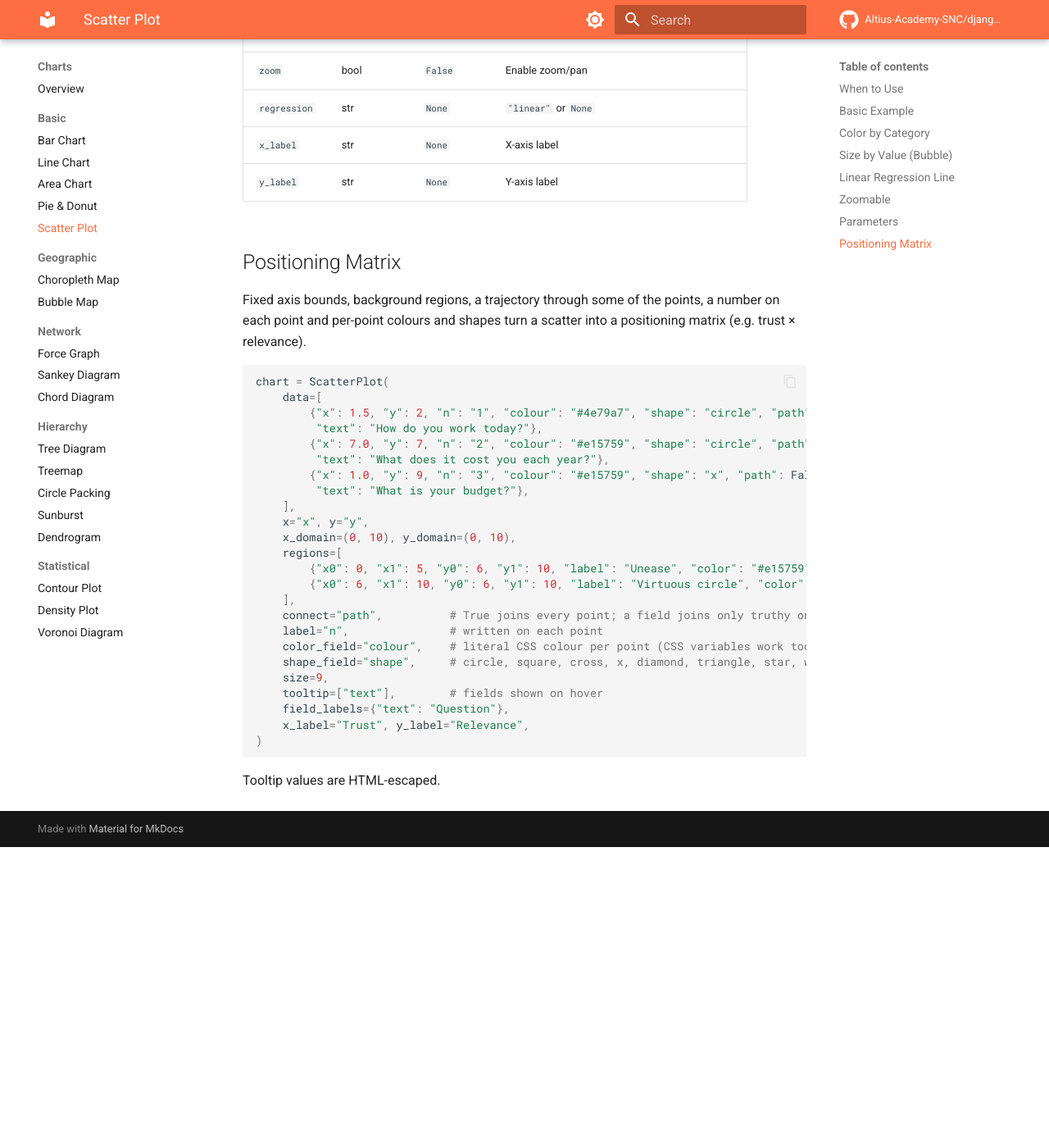
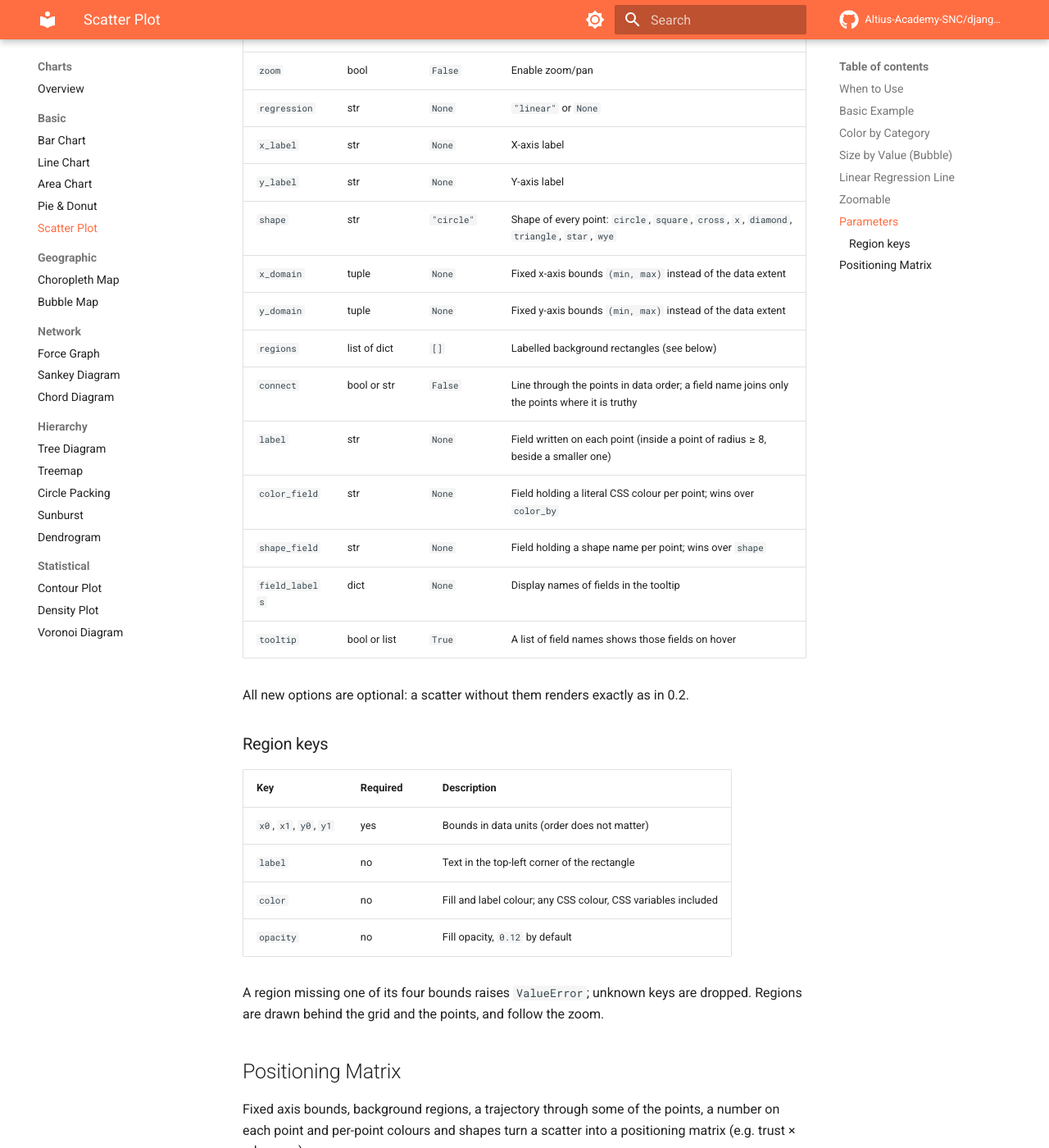
Before and after one commit to Altius-Academy-SNC/django-d3-bridge, an MkDocs documentation site: the page built from docs/charts/scatter.md, in a window 1280 px wide and 1400 px high, scrolled down 1838 px. Shown: the whole window at 82% size. Built offline with MkDocs 1.6.1 and Material for MkDocs 9.7.7, drawn with Linux system fonts in a browser that asks for light colours; comment, search, counter and statistics services are not loaded; before the commit the page ends 2871 px from its top, so only the background shows below that; some of the changed text lies outside the part shown.

Commit message:
docs: positioning matrix guide, scatter parameters, Altius Group
A guide shows how to build a positioning matrix from Django models (fixed
axes, zones, a path, numbered points, colours from the CSS theme, shapes,
hidden tabs, escaped tooltips). The scatter page lists every parameter and
the region keys, and the README introduces the feature. The licence and the
README credit Altius Group.

````diff
--- a/docs/charts/scatter.md
+++ b/docs/charts/scatter.md
@@ -73,6 +73,30 @@ chart = ScatterPlot(data=data, x="x", y="y", zoom=True)
 | `regression` | str | `None` | `"linear"` or `None` |
 | `x_label` | str | `None` | X-axis label |
 | `y_label` | str | `None` | Y-axis label |
+| `shape` | str | `"circle"` | Shape of every point: `circle`, `square`, `cross`, `x`, `diamond`, `triangle`, `star`, `wye` |
+| `x_domain` | tuple | `None` | Fixed x-axis bounds `(min, max)` instead of the data extent |
+| `y_domain` | tuple | `None` | Fixed y-axis bounds `(min, max)` instead of the data extent |
+| `regions` | list of dict | `[]` | Labelled background rectangles (see below) |
+| `connect` | bool or str | `False` | Line through the points in data order; a field name joins only the points where it is truthy |
+| `label` | str | `None` | Field written on each point (inside a point of radius ≥ 8, beside a smaller one) |
+| `color_field` | str | `None` | Field holding a literal CSS colour per point; wins over `color_by` |
+| `shape_field` | str | `None` | Field holding a shape name per point; wins over `shape` |
+| `field_labels` | dict | `None` | Display names of fields in the tooltip |
+| `tooltip` | bool or list | `True` | A list of field names shows those fields on hover |
+
+All new options are optional: a scatter without them renders exactly as in 0.2.
+
+### Region keys
+
+| Key | Required | Description |
+|-----|----------|-------------|
+| `x0`, `x1`, `y0`, `y1` | yes | Bounds in data units (order does not matter) |
+| `label` | no | Text in the top-left corner of the rectangle |
+| `color` | no | Fill and label colour; any CSS colour, CSS variables included |
+| `opacity` | no | Fill opacity, `0.12` by default |
+
+A region missing one of its four bounds raises `ValueError`; unknown keys are
+dropped. Regions are drawn behind the grid and the points, and follow the zoom.
 
 ## Positioning Matrix
 
@@ -108,3 +132,6 @@ chart = ScatterPlot(
 ```
 
 Tooltip values are HTML-escaped.
+
+See the [Positioning Matrix guide](../guides/positioning-matrix.md) for a
+complete example built from Django models.
--- a/mkdocs.yml
+++ b/mkdocs.yml
@@ -66,6 +66,7 @@ nav:
   - Guides:
       - Django Integration: guides/django.md
       - Themes & Palettes: guides/themes.md
+      - Positioning Matrix: guides/positioning-matrix.md
       - Polling (Auto-refresh): guides/polling.md
       - MQTT Live Updates: guides/mqtt.md
       - GeoDjango & GeoJSON: guides/geodjango.md
````
Also changed, not shown: README.md (+17 -1 lines), docs/guides/positioning-matrix.md (added, +132 -0 lines), 1 other file.
